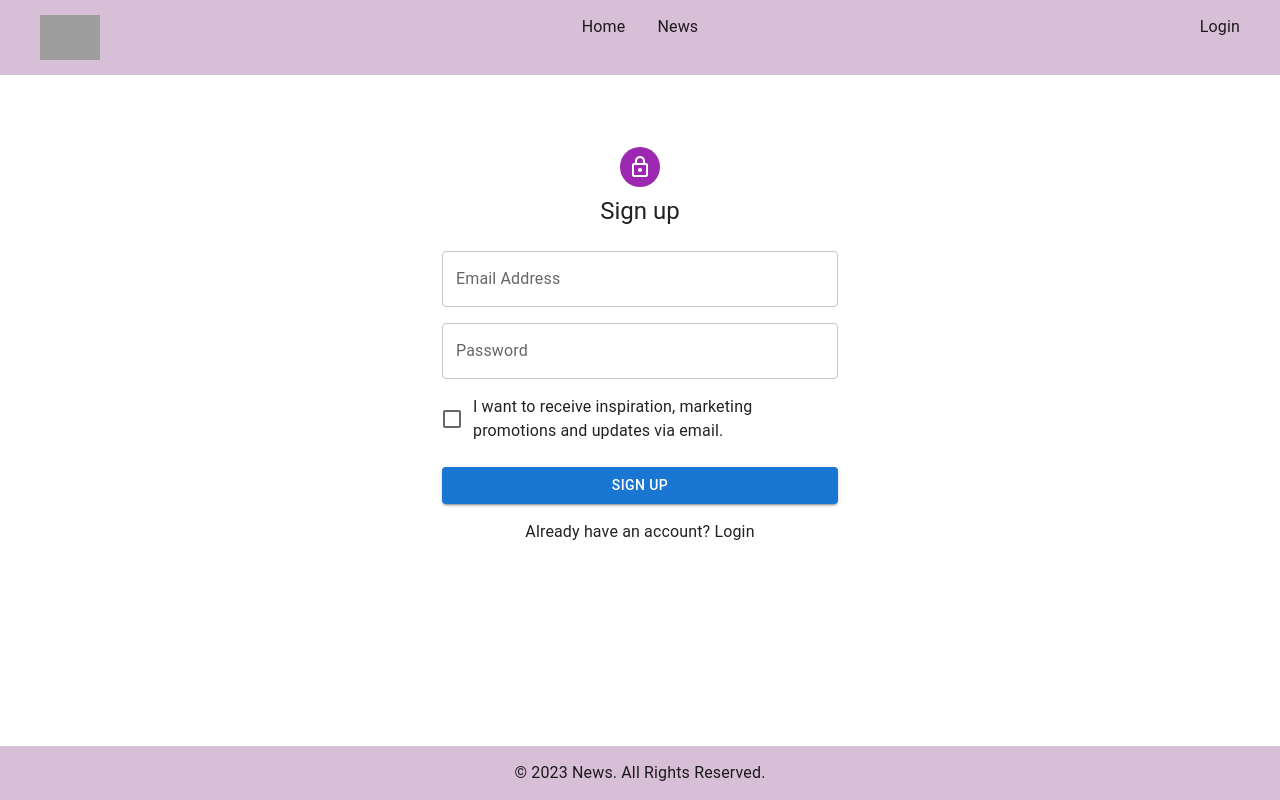
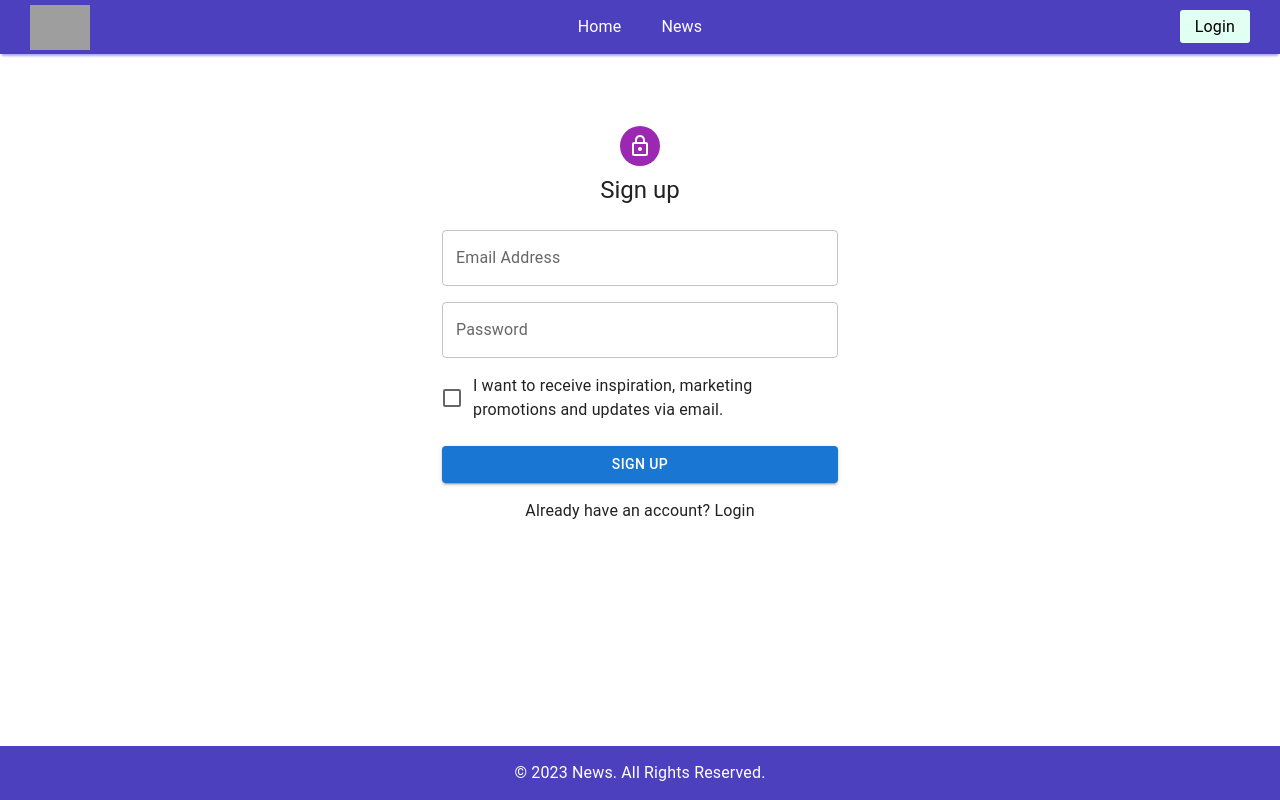
Before and after one commit to YZarytskyi/alterego-test, a React (Create React App) app: page /alterego-test/register in a window 1280 px wide. Built offline with nearby package versions, Linux system fonts and the light colour scheme; grey boxes are pictures that could not be loaded.

Commit message:
change style

```diff
--- a/src/components/Footer/Footer.module.scss
+++ b/src/components/Footer/Footer.module.scss
@@ -1,6 +1,7 @@
 .footer {
   padding: 15px 0;
-  background-color: thistle;
+  background-color: rgb(76, 64, 190);
+  color: white;
 }
 
 .copyright {
--- a/src/components/Header/Header.module.scss
+++ b/src/components/Header/Header.module.scss
@@ -1,8 +1,12 @@
 .header {
-  padding: 15px 40px;
-  background-color: thistle;
+  position: relative;
+  padding: 0 30px;
+  background-color: rgb(76, 64, 190);
+  color: white;
   display: grid;
   grid-template-columns: repeat(3, 1fr);
+  align-items: center;
+  box-shadow: 0 4px 2px -2px rgb(170, 170, 255);
 }
 
 .logo {
@@ -14,9 +18,39 @@
   display: flex;
   justify-content: center;
   align-items: center;
-  gap: 2rem;
+}
+
+.link {
+  display: block;
+  padding: 15px 20px;
+  &:hover {
+    background-color: rgb(240, 248, 255, 0.2);
+  }
+}
+
+.linkActive {
+  position: relative;
+  font-weight: 700;
+  // &::after {
+  //   content: '';
+  //   position: absolute;
+  //   bottom: 0;
+  //   left: 50%;
+  //   height: 3px;
+  //   width: 100%;
+  //   border-radius: 10px;
+  //   background-color: rgb(0, 0, 0);
+  //   transform: translateX(-50%);
+  // }
 }
 
 .rightSide {
   justify-self: right;
 }
+
+.loginLink {
+  padding: 7px 15px;
+  color: black;
+  background-color: rgb(226, 255, 244);
+  border-radius: 3px;
+}
--- a/src/components/Header/Header.tsx
+++ b/src/components/Header/Header.tsx
@@ -19,10 +19,20 @@ const Header = () => {
       <nav>
         <ul className={s.navList}>
           <li>
-            <NavLink to="/">Home</NavLink>
+            <NavLink
+              to="/"
+              className={({ isActive }) => `${s.link} ${isActive ? s.linkActive : ''}`}
+            >
+              Home
+            </NavLink>
           </li>
           <li>
-            <NavLink to="/news">News</NavLink>
+            <NavLink
+              to="/news"
+              className={({ isActive }) => `${s.link} ${isActive ? s.linkActive : ''}`}
+            >
+              News
+            </NavLink>
           </li>
         </ul>
       </nav>
@@ -31,7 +41,9 @@ const Header = () => {
         {token ? (
           <NavLink to="/profile">Profile</NavLink>
         ) : (
-          <NavLink to="/login">Login</NavLink>
+          <NavLink to="/login" className={s.loginLink}>
+            Login
+          </NavLink>
         )}
       </div>
     </header>
```
